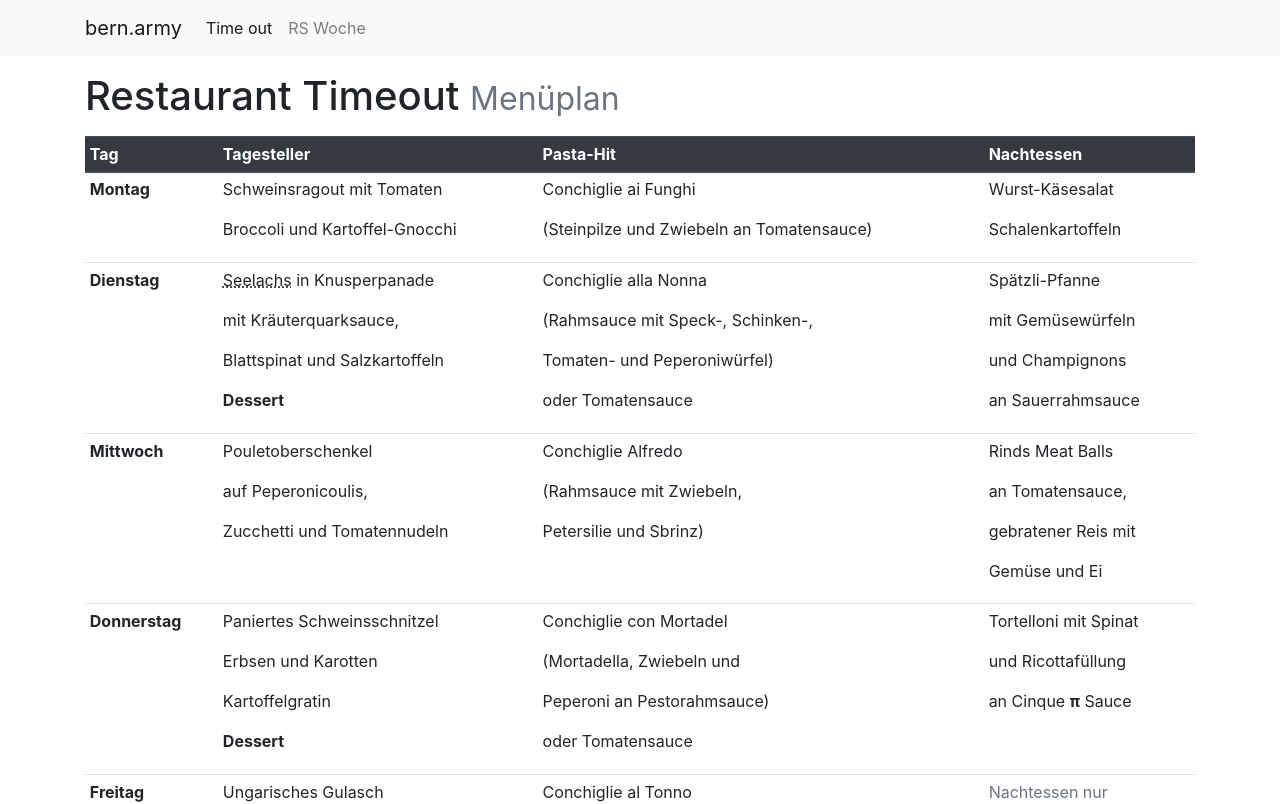
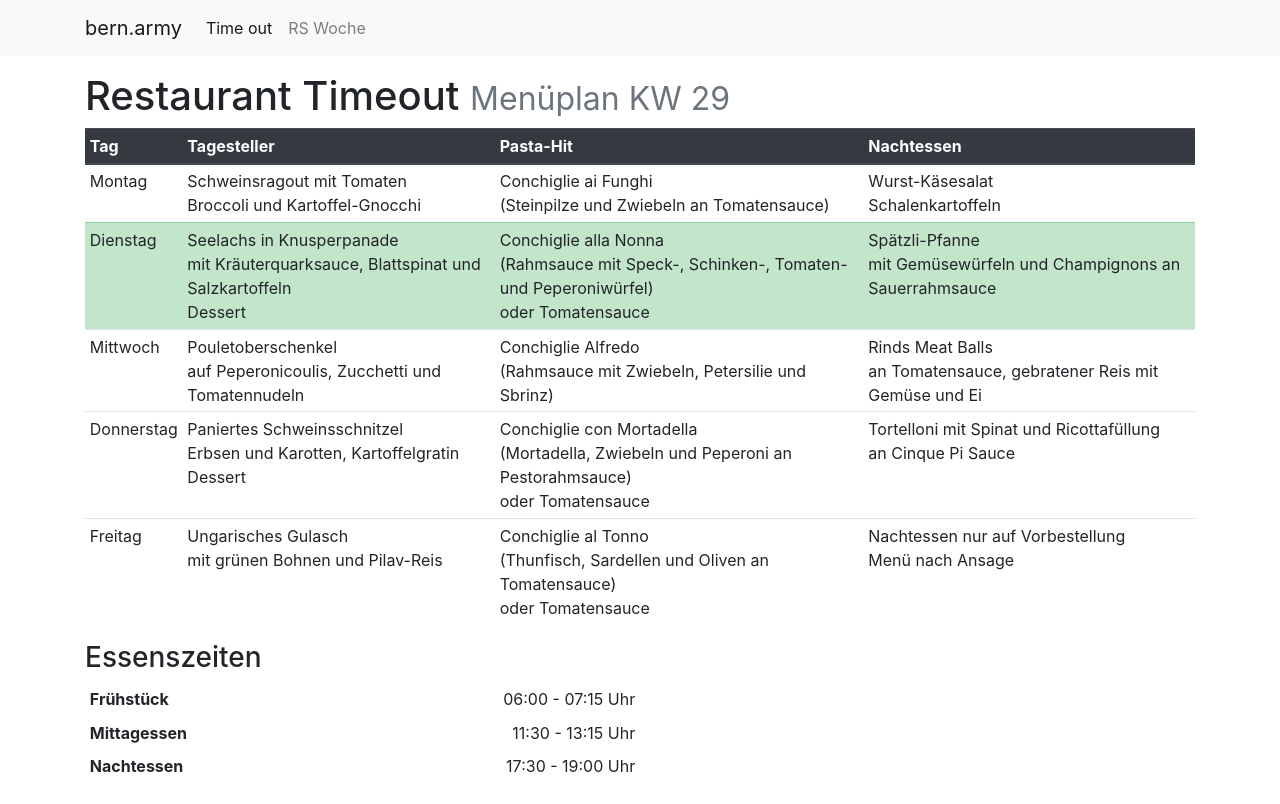
Before and after one commit to jmesserli/bern.army, a Nuxt app: page /timeout in a window 1280 px wide. Shown: the top 804 px of the page. Built offline with nearby package versions, Linux system fonts and the light colour scheme.

Commit message:
Finished (for now) menu plan

```diff
--- a/package.json
+++ b/package.json
@@ -1,5 +1,5 @@
 {
-  "name": "bern.army-bs",
+  "name": "bern.army",
   "version": "1.0.0",
   "description": "bern.army Bootstrap website",
   "author": "Joel Messerli",
@@ -17,8 +17,8 @@
     "@nuxtjs/pwa": "^2.6.0",
     "bootstrap": "^4.1.3",
     "bootstrap-vue": "^2.0.0-rc.11",
-    "nuxt": "^2.0.0",
-    "vue-moment": "^4.0.0"
+    "moment": "^2.24.0",
+    "nuxt": "^2.0.0"
   },
   "devDependencies": {
     "@nuxtjs/eslint-config": "^0.0.1",
--- a/pages/timeout.vue
+++ b/pages/timeout.vue
@@ -1,145 +1,31 @@
 <template>
   <div class="container">
     <h1 class="mt-3">
-      Restaurant Timeout <small class="text-muted">Menüplan</small>
+      Restaurant Timeout
+      <small class="text-muted">
+        Menüplan KW <span>{{ menu.week }}</span>
+      </small>
     </h1>
 
-    <table class="table table-sm mt-3 table-responsive-md">
-      <thead class="thead-dark">
-        <tr>
-          <th scope="col">
-            Tag
-          </th>
-          <th scope="col">
-            Tagesteller
-          </th>
-          <th scope="col">
-            Pasta-Hit
-          </th>
-          <th scope="col">
-            Nachtessen
-          </th>
-        </tr>
-      </thead>
-      <tbody>
-        <tr id="d-1">
-          <th scope="row">
-            Montag
-          </th>
-          <td>
-            <p>Schweinsragout mit Tomaten</p>
-            <p>Broccoli und Kartoffel-Gnocchi</p>
-          </td>
-          <td>
-            <p>Conchiglie ai Funghi</p>
-            <p>(Steinpilze und Zwiebeln an Tomatensauce)</p>
-          </td>
-          <td>
-            <p>Wurst-Käsesalat</p>
-            <p>Schalenkartoffeln</p>
-          </td>
-        </tr>
-
-        <tr id="d-2">
-          <th scope="row">
-            Dienstag
-          </th>
-          <td>
-            <p>
-              <abbr title="Herkunft: Polen">Seelachs</abbr> in Knusperpanade
-            </p>
-            <p>mit Kräuterquarksauce,</p>
-            <p>Blattspinat und Salzkartoffeln</p>
-            <b>Dessert</b>
-          </td>
-          <td>
-            <p>Conchiglie alla Nonna</p>
-            <p>(Rahmsauce mit Speck-, Schinken-,</p>
-            <p>Tomaten- und Peperoniwürfel)</p>
-            <p>oder Tomatensauce</p>
-          </td>
-          <td>
-            <p>Spätzli-Pfanne</p>
-            <p>mit Gemüsewürfeln</p>
-            <p>und Champignons</p>
-            <p>an Sauerrahmsauce</p>
-          </td>
-        </tr>
-
-        <tr id="d-3">
-          <th scope="row">
-            Mittwoch
-          </th>
-          <td>
-            <p>Pouletoberschenkel</p>
-            <p>auf Peperonicoulis,</p>
-            <p>Zucchetti und Tomatennudeln</p>
-          </td>
-          <td>
-            <p>Conchiglie Alfredo</p>
-            <p>(Rahmsauce mit Zwiebeln,</p>
-            <p>Petersilie und Sbrinz)</p>
-          </td>
-          <td>
-            <p>Rinds Meat Balls</p>
-            <p>an Tomatensauce,</p>
-            <p>gebratener Reis mit</p>
-            <p>Gemüse und Ei</p>
-          </td>
-        </tr>
-
-        <tr id="d-4">
-          <th scope="row">
-            Donnerstag
-          </th>
-          <td>
-            <p>Paniertes Schweinsschnitzel</p>
-            <p>Erbsen und Karotten</p>
-            <p>Kartoffelgratin</p>
-            <b>Dessert</b>
-          </td>
-          <td>
-            <p>Conchiglie con Mortadel</p>
-            <p>(Mortadella, Zwiebeln und</p>
-            <p>Peperoni an Pestorahmsauce)</p>
-            <p>oder Tomatensauce</p>
-          </td>
-          <td>
-            <p>Tortelloni mit Spinat</p>
-            <p>und Ricottafüllung</p>
-            <p>an Cinque <b>&pi;</b> Sauce</p>
-          </td>
-        </tr>
-
-        <tr id="d-5">
-          <th scope="row">
-            Freitag
-          </th>
-          <td>
-            <p>Ungarisches Gulasch</p>
-            <p>mit Grünen Bohnen</p>
-            <p>und Pilav-Reis</p>
-          </td>
-          <td>
-            <p>Conchiglie al Tonno</p>
-            <p>(Thunfisch, Sardellen und</p>
-            <p>Oliven an Tomatensauce)</p>
-            <p>oder Tomatensauce</p>
-          </td>
-          <td class="text-muted">
-            <p>Nachtessen nur</p>
-            <p>auf Vorbestellung</p>
-            <p>Menü nach Ansage</p>
-          </td>
-        </tr>
-
-        <tr>
-          <td colspan="4">
-            Salatbüffet mit verschiedenen frischen Salaten
-          </td>
-        </tr>
-      </tbody>
-    </table>
+    <div v-if="outdated">
+      <p>Der Menüplan der aktuellen Woche wurde noch nicht abgetippt.</p>
+      <b-button
+        v-b-toggle.menu-collapse
+        size="sm"
+        variant="secondary"
+        class="mb-3"
+      >
+        Menüplan der letzten Woche
+      </b-button>
+    </div>
+    <b-collapse id="menu-collapse" :visible="!outdated">
+      <b-table-lite
+        head-variant="dark"
+        :small="true"
+        :fields="menu.fields"
+        :items="menu.items"
+      />
+    </b-collapse>
 
     <h3>Essenszeiten</h3>
     <div class="container">
@@ -181,4 +67,86 @@
   </div>
 </template>
 
-<style></style>
+<script>
+import moment from 'moment'
+
+const dayOfWeek = moment().day()
+
+export default {
+  data() {
+    return {
+      menu: {
+        week: 29,
+        fields: [
+          'tag',
+          'tagesteller',
+          { key: 'pasta-hit', label: 'Pasta-Hit' },
+          'nachtessen'
+        ],
+        items: [
+          {
+            tag: 'Montag',
+            tagesteller:
+              'Schweinsragout mit Tomaten\nBroccoli und Kartoffel-Gnocchi',
+            'pasta-hit':
+              'Conchiglie ai Funghi\n(Steinpilze und Zwiebeln an Tomatensauce)',
+            nachtessen: 'Wurst-Käsesalat\nSchalenkartoffeln',
+            _rowVariant: dayOfWeek === 1 ? 'success' : 'default'
+          },
+          {
+            tag: 'Dienstag',
+            tagesteller:
+              'Seelachs in Knusperpanade\nmit Kräuterquarksauce, Blattspinat und Salzkartoffeln\nDessert',
+            'pasta-hit':
+              'Conchiglie alla Nonna\n(Rahmsauce mit Speck-, Schinken-, Tomaten- und Peperoniwürfel)\noder Tomatensauce',
+            nachtessen:
+              'Spätzli-Pfanne\nmit Gemüsewürfeln und Champignons an Sauerrahmsauce',
+            _rowVariant: dayOfWeek === 2 ? 'success' : 'default'
+          },
+          {
+            tag: 'Mittwoch',
+            tagesteller:
+              'Pouletoberschenkel\nauf Peperonicoulis, Zucchetti und Tomatennudeln',
+            'pasta-hit':
+              'Conchiglie Alfredo\n(Rahmsauce mit Zwiebeln, Petersilie und Sbrinz)',
+            nachtessen:
+              'Rinds Meat Balls\nan Tomatensauce, gebratener Reis mit Gemüse und Ei',
+            _rowVariant: dayOfWeek === 3 ? 'success' : 'default'
+          },
+          {
+            tag: 'Donnerstag',
+            tagesteller:
+              'Paniertes Schweinsschnitzel\nErbsen und Karotten, Kartoffelgratin\nDessert',
+            'pasta-hit':
+              'Conchiglie con Mortadella\n(Mortadella, Zwiebeln und Peperoni an Pestorahmsauce)\noder Tomatensauce',
+            nachtessen:
+              'Tortelloni mit Spinat und Ricottafüllung\nan Cinque Pi Sauce',
+            _rowVariant: dayOfWeek === 4 ? 'success' : 'default'
+          },
+          {
+            tag: 'Freitag',
+            tagesteller:
+              'Ungarisches Gulasch\nmit grünen Bohnen und Pilav-Reis',
+            'pasta-hit':
+              'Conchiglie al Tonno\n(Thunfisch, Sardellen und Oliven an Tomatensauce)\noder Tomatensauce',
+            nachtessen: 'Nachtessen nur auf Vorbestellung\nMenü nach Ansage',
+            _rowVariant: dayOfWeek === 5 ? 'success' : 'default'
+          }
+        ]
+      }
+    }
+  },
+
+  computed: {
+    outdated() {
+      const isoWeek = moment().week()
+      return isoWeek !== this.menu.week
+    }
+  }
+}
+</script>
+<style>
+table.b-table td {
+  white-space: pre-line;
+}
+</style>
--- a/plugins/moment.js
+++ /dev/null
@@ -1,4 +0,0 @@
-import Vue from 'vue'
-import { moment } from 'vue-moment'
-
-Vue.use(moment)
```
Also changed, not shown: 1 other file (tests, documents, lock files or other folders).
